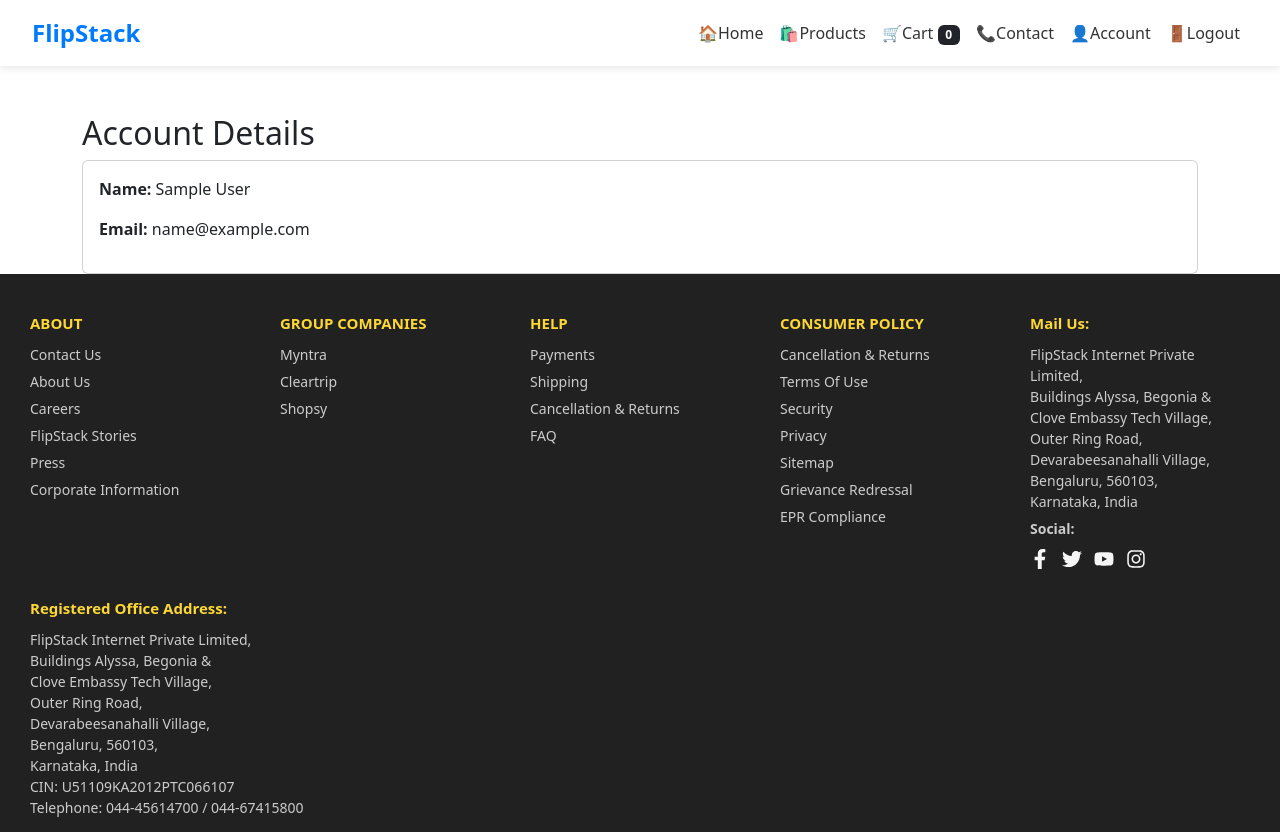
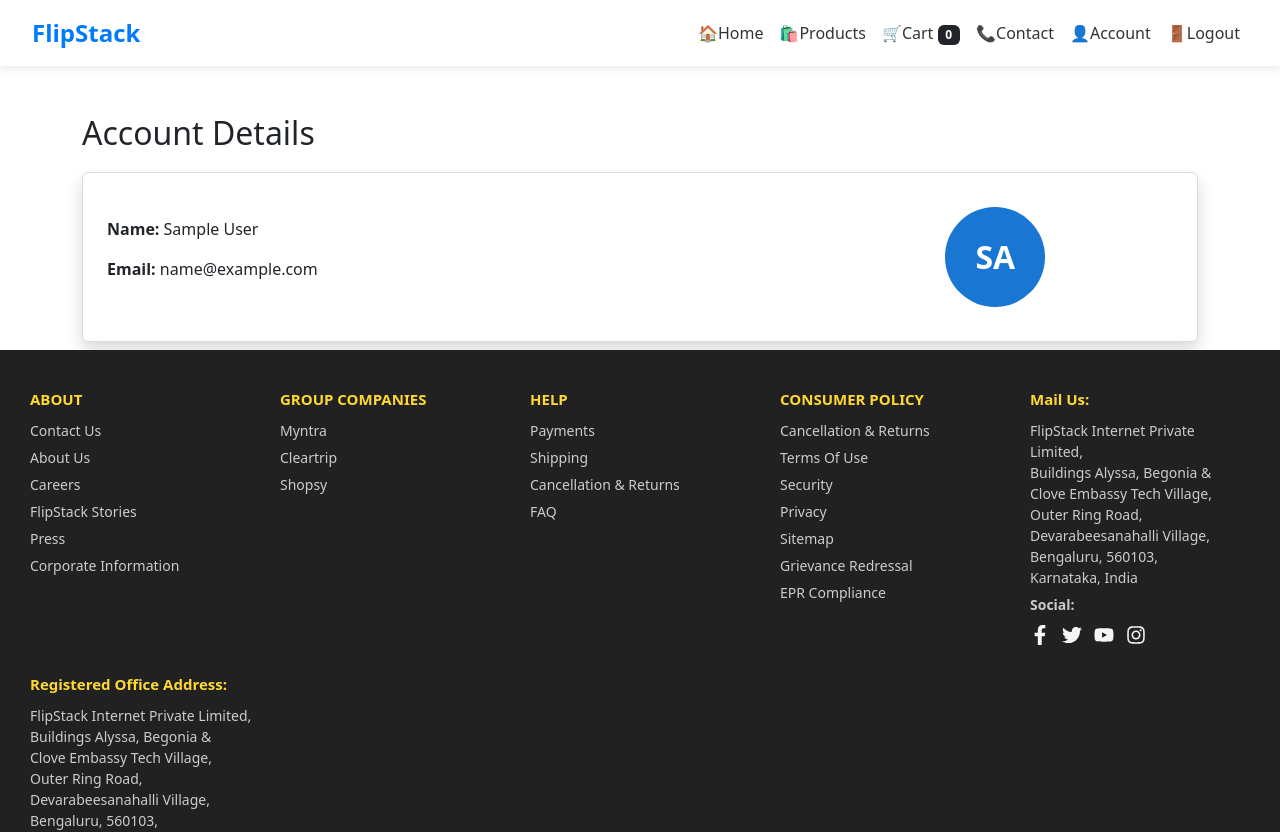
Before and after one commit to Sathyavalli235/Flipstack-client, a React (Create React App) app: page /#/account in a window 1280 px wide. Shown: the top 832 px of the page. Built offline with nearby package versions, Linux system fonts and the light colour scheme; no server answers; sample sign-in values are in the browser's storage.

Commit message:
update code profile

```diff
--- a/src/Account.js
+++ b/src/Account.js
@@ -10,13 +10,20 @@
       setUserData(JSON.parse(storedUser));
     }
   }, []);
+const getInitials = (name) => {
+    if (!name) return '';
+    return name
+      .slice(0, 2)
+      .toUpperCase();
+  };
 
   return (
     <>
       <div className="container mt-5">
         <h2>Account Details</h2>
         {userData ? (
-        <div className="card p-3">
+          <div className="account-card d-flex align-items-center p-4 shadow rounded" style={{ backgroundColor: "#fff" }}>
+            <div className="user-details col-md-8">
               <p><strong>Name:</strong> {userData.name}</p>
               <p><strong>Email:</strong> {userData.email}</p>
               {userData.phone && <p><strong>Phone:</strong> {userData.phone}</p>}
@@ -24,14 +31,29 @@
               {userData.createdAt && (
                 <p><strong>Joined:</strong> {new Date(userData.createdAt).toLocaleDateString()}</p>
               )}
-
-
+            </div>
+            <div className="user-initials col-md-4 d-flex justify-content-center align-items-center">
+              <div style={{
+                width: '100px',
+                height: '100px',
+                borderRadius: '50%',
+                backgroundColor: '#1976d2',
+                color: '#fff',
+                display: 'flex',
+                alignItems: 'center',
+                justifyContent: 'center',
+                fontSize: '32px',
+                fontWeight: 'bold',
+              }}>
+                {getInitials(userData.name)}
+              </div>
+            </div>
           </div>
         ) : (
           <p>You are not logged in.</p>
         )}
       </div>
-       <footer className="footer-container">
+       <footer className="footer-container mt-2">
                 <div className="footer-top">
                   <div>
                     <h6>ABOUT</h6>
--- a/src/index.css
+++ b/src/index.css
@@ -9,6 +9,22 @@
   box-shadow: 0 4px 10px rgba(0, 0, 0, 0.3);
   width: 260px;
 }
+
+.account-card {
+  display: flex;
+  flex-wrap: wrap;
+  background: #f9f9f9;
+  margin-top: 20px;
+  border: 1px solid #ddd;
+}
+.user-details {
+  flex: 1;
+}
+.user-initials {
+  min-width: 120px;
+  padding: 10px;
+}
+
 
 /* 🌐 Mobile View */
 @media (max-width: 768px) {
```
Lines whose indentation alone changed are shown as unchanged.
